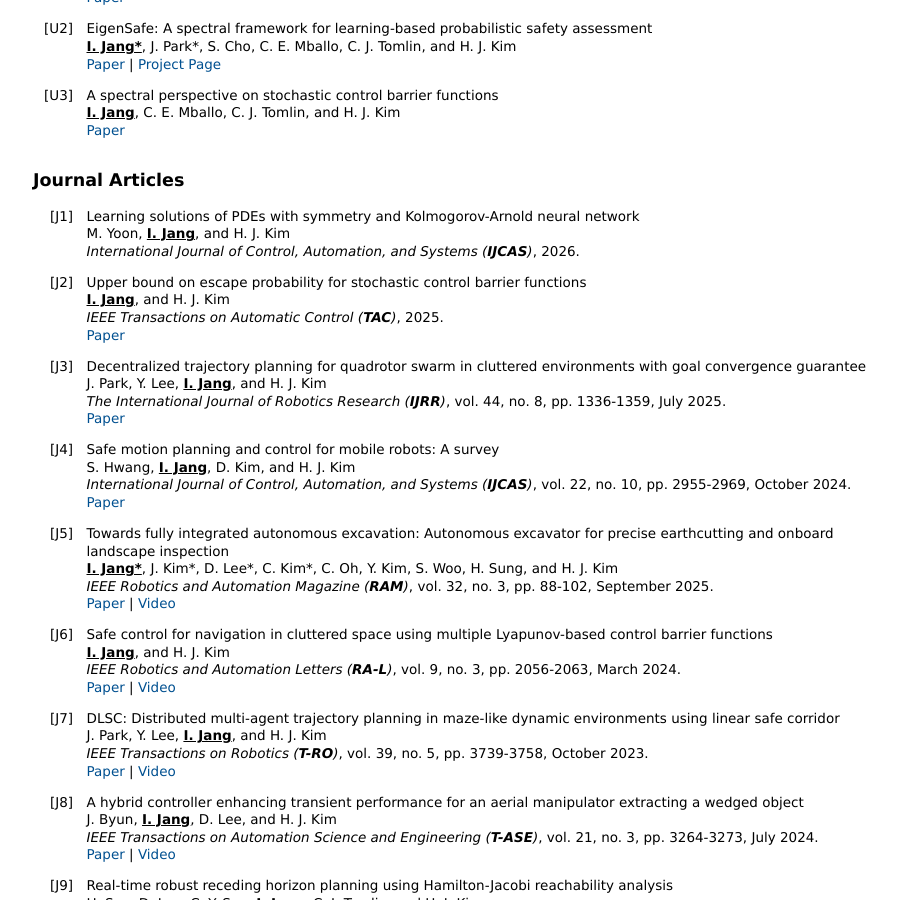
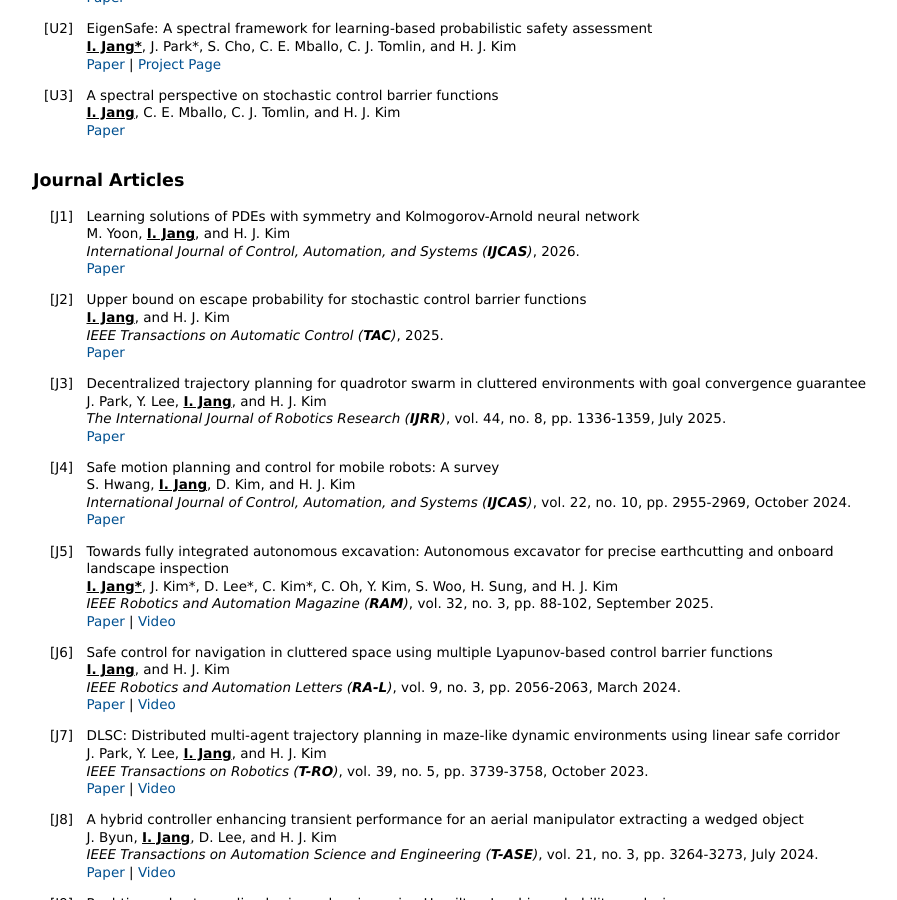
Before and after one commit to janginkyu/janginkyu.github.io, a Jekyll site: the page built from publications.md, in a window 1280 px wide and 900 px high, scrolled down 467 px. Shown: the whole window, without its empty margins (182-1079 px from the left). Built offline with Jekyll 4.4.1, drawn with Linux system fonts in a browser that asks for light colours.

```diff
--- a/_data/publications.yml
+++ b/_data/publications.yml
@@ -45,6 +45,9 @@
         name: International Journal of Control, Automation, and Systems
         abrv: IJCAS
         date: 2026
+      links:
+        - name: Paper
+          link: https://doi.org/10.1007/s12555-026-00077-8
 
     - title: Upper bound on escape probability for stochastic control barrier functions
       authors:
```
